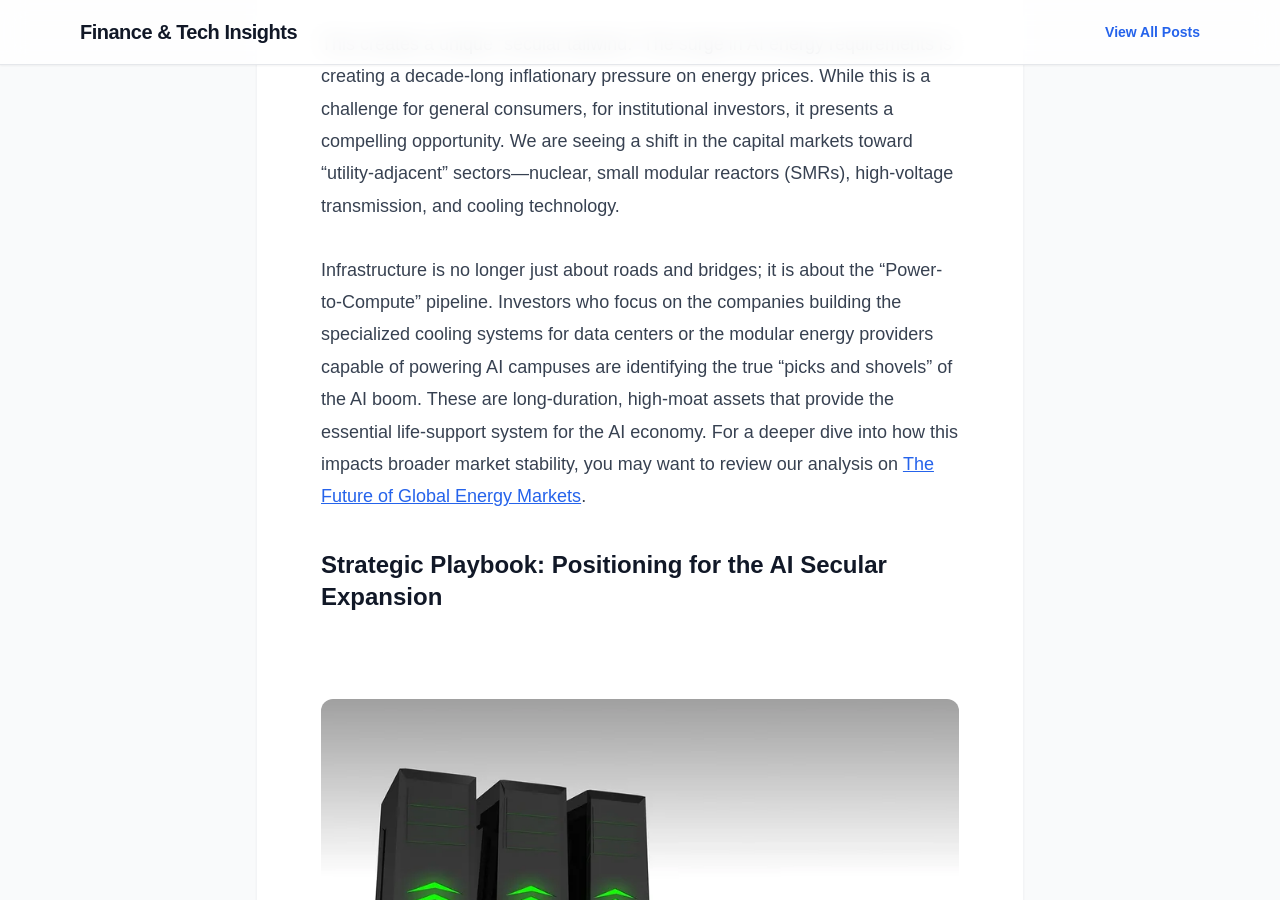
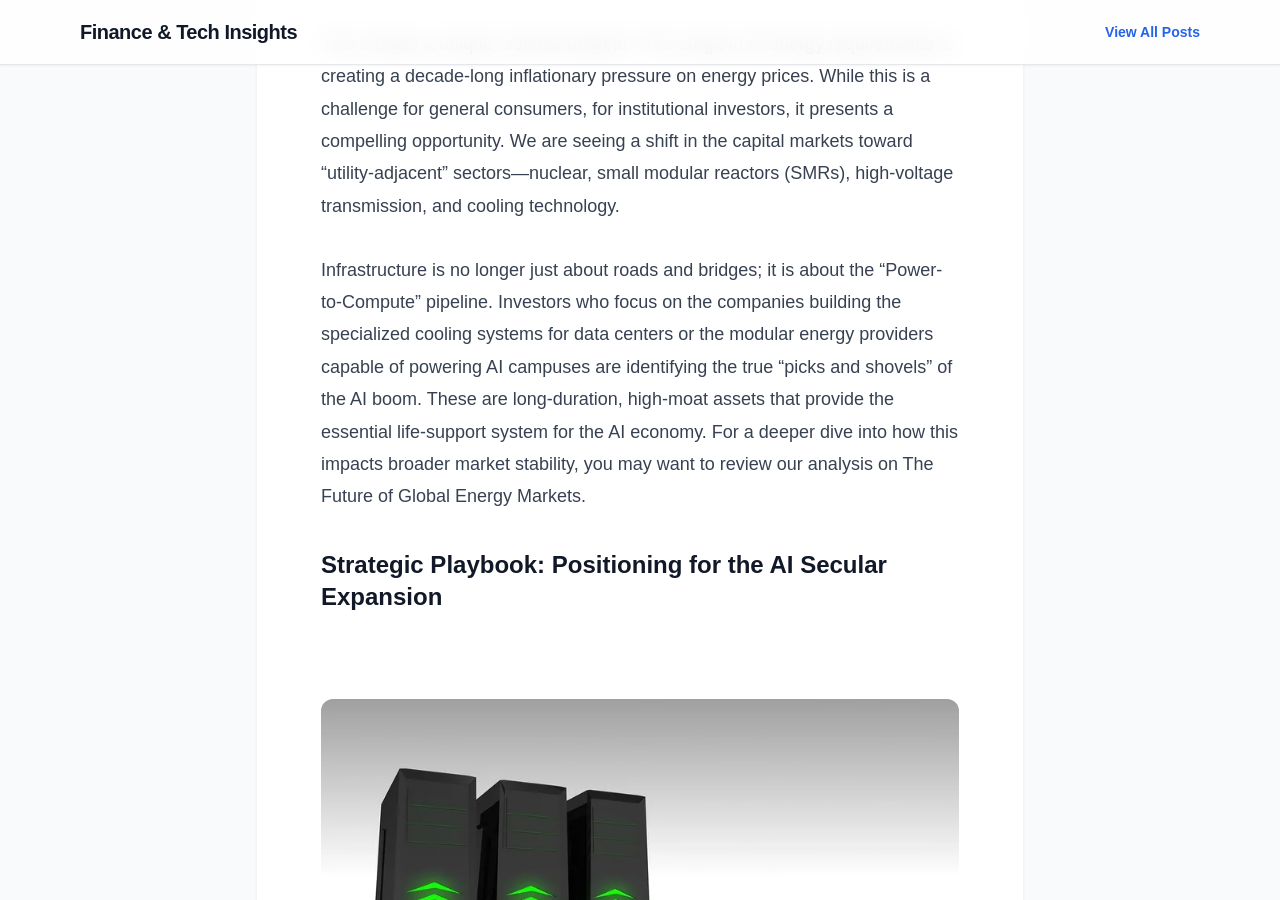
Before and after one commit to somsoo/economy-blog, a Jekyll site: the page built from _posts/2026-09-04-corporate-ai-infrastructure-investment.md, in a window 1280 px wide and 900 px high, scrolled down 5872 px. Built offline with Jekyll 4.4.1, drawn with Linux system fonts in a browser that asks for light colours; nearby versions of some CDN libraries; some web fonts are replaced; part of the change alters nothing that is shown.

```diff
--- a/_posts/2026-09-04-corporate-ai-infrastructure-investment.md
+++ b/_posts/2026-09-04-corporate-ai-infrastructure-investment.md
@@ -73,7 +73,7 @@ The [energy-infrastructure nexus](https://www.iea.org/reports/electricity-2024)
 
 This creates a unique "secular tailwind." The surge in AI energy requirements is creating a decade-long inflationary pressure on energy prices. While this is a challenge for general consumers, for institutional investors, it presents a compelling opportunity. We are seeing a shift in the capital markets toward "utility-adjacent" sectors—nuclear, small modular reactors (SMRs), high-voltage transmission, and cooling technology.
 
-Infrastructure is no longer just about roads and bridges; it is about the "Power-to-Compute" pipeline. Investors who focus on the companies building the specialized cooling systems for data centers or the modular energy providers capable of powering AI campuses are identifying the true "picks and shovels" of the AI boom. These are long-duration, high-moat assets that provide the essential life-support system for the AI economy. For a deeper dive into how this impacts broader market stability, you may want to review our analysis on [The Future of Global Energy Markets](https://example.com/future-energy-markets).
+Infrastructure is no longer just about roads and bridges; it is about the "Power-to-Compute" pipeline. Investors who focus on the companies building the specialized cooling systems for data centers or the modular energy providers capable of powering AI campuses are identifying the true "picks and shovels" of the AI boom. These are long-duration, high-moat assets that provide the essential life-support system for the AI economy. For a deeper dive into how this impacts broader market stability, you may want to review our analysis on The Future of Global Energy Markets.
 
 ## Strategic Playbook: Positioning for the AI Secular Expansion
 
```
